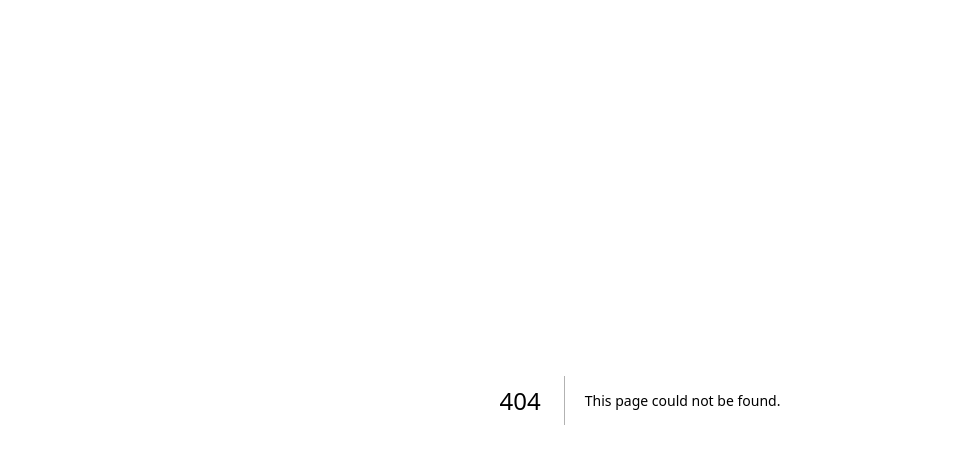
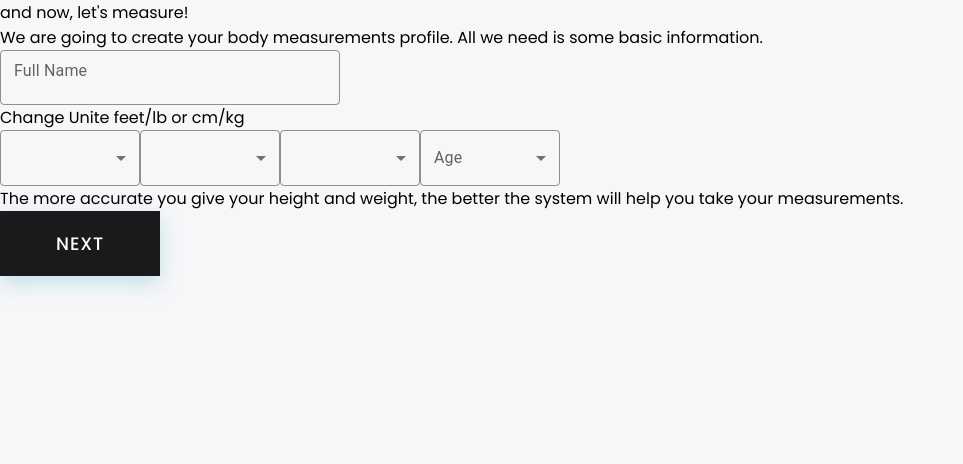
Before and after one commit to b-limitless/cio-b2c-app, a Next.js app: page /order/Measurement in a window 1280 px wide. Before the commit this address had no page. Shown: the top 464 px of the page, without its empty margins (0-963 px from the left). Built offline with nearby package versions, Linux system fonts and the light colour scheme.

Commit message:
added component input select and using them in measurement component

```diff
--- /dev/null
+++ b/components/Input/index.tsx
@@ -0,0 +1,22 @@
+import React from "react";
+import { TextField } from "@mui/material";
+import { style } from "./style";
+
+
+interface InputInterfae {
+  [x: string]: any;
+}
+
+export default function Input({...rest }: InputInterfae) {
+  return (
+    <TextField
+      sx={
+        style
+      }
+      {...rest}
+      size="small"
+    >
+
+    </TextField>
+  )
+}
--- /dev/null
+++ b/components/Input/style.ts
@@ -0,0 +1,32 @@
+import { colors } from "config/colors";
+
+export const style:any = {
+  input: {
+    borderRadius: "6px",
+    fontWeight: "400",
+    fontSize: "16px",
+    lineHeight: "24px",
+    letterSpacing: "0.5px",
+    color: "rgba(0, 0, 0, 0.87)",
+    padding: "16px 12px",
+    fontFamily: "Poppins, sans-serif !important",
+  },
+  "& label.Mui-focused": {
+    color: colors.primary,
+  },
+  "& .MuiInput-underline:after": {
+    borderBottomColor: colors.primary,
+  },
+  "& .MuiOutlinedInput-root": {
+    "& fieldset": {
+      borderColor: colors.lightGray,
+    },
+    "&:hover fieldset": {
+      borderColor: colors.lightGray,
+    },
+    "&.Mui-focused fieldset": {
+      borderWidth: "1px",
+      borderColor: colors.primary,
+    },
+  },
+};
--- /dev/null
+++ b/components/Select/index.tsx
@@ -0,0 +1,47 @@
+import FormControl from '@mui/material/FormControl';
+import InputLabel from '@mui/material/InputLabel';
+import MenuItem from '@mui/material/MenuItem';
+import { default as MUISelect } from '@mui/material/Select';
+import * as React from 'react';
+import { style } from "styles/style";
+
+import { FormHelperText } from '@mui/material';
+
+export interface SelectInterface {
+    options: any[];
+    value: string;
+    label: string;
+    onChange: any;
+    id?: string;
+    [x: string]: any;
+}
+
+
+const Select: React.FC<SelectInterface> = ({ options, label, value, onChange, id, ...rest }: SelectInterface) => {
+    return (
+
+        <FormControl sx={
+            { ...style, minWidth: 140 }
+
+        }
+            error={rest.error}
+        >
+            <InputLabel id={id}>{label}</InputLabel>
+            <MUISelect
+                labelId={id}
+                id={id}
+                value={value}
+                label={label}
+                onChange={onChange}
+                {...rest}
+            >
+                {options.map((option: any, i: number) => <MenuItem key={i} value={option.code}>{option.name}</MenuItem>)}
+            </MUISelect>
+            {rest.error && <FormHelperText sx={{ color: "#d32f2f" }}>Please select {label.toLowerCase()}</FormHelperText>}
+        </FormControl>
+
+    );
+}
+
+
+export default Select;
--- /dev/null
+++ b/pages/order/Measurement/index.tsx
@@ -0,0 +1,62 @@
+import { Button } from 'components/Button'
+import Input from 'components/Input'
+import Select from 'components/Select'
+import React from 'react'
+
+export default function Measurment() {
+    return (
+        <div className='styles measurement__container'>
+            <div className='styles measurement__form'>
+                <div className='styles title'>
+                    and now, let{'\''}s measure!
+                </div>
+                <p className='styles description'>
+                    We are going to create your body measurements profile. All we need is some basic information.
+                </p>
+                <div className='styles form__row'>
+                    <Input label='Full Name' />
+                </div>
+                <p className="styles unite">
+                    Change Unite feet/lb or cm/kg
+                </p>
+                <div className="styles form__row">
+                    <Select
+                        options={[]}
+                        value=''
+                        label=''
+                        onChange={() => { }}
+                    />
+
+                    <Select
+                        options={[]}
+                        value=''
+                        label=''
+                        onChange={() => { }}
+                    />
+
+                    <Select
+                        options={[]}
+                        value=''
+                        label=''
+                        onChange={() => { }}
+                    />
+                    <Select
+                        options={[]}
+                        value=''
+                        label='Age'
+                        onChange={() => { }}
+                    />
+                </div>
+                <p className="style accurate">
+                    The more accurate you give your height and weight, the better the system will help you take your measurements.
+                </p>
+
+                <div className="styles form__row">
+                    <Button variant='primary' type='square'>
+                        Next
+                    </Button>
+                </div>
+            </div>
+        </div>
+    )
+}
--- a/pages/order/index.tsx
+++ b/pages/order/index.tsx
@@ -2,12 +2,13 @@ import Header from 'components/Header/Header';
 import { measurementNavigation } from 'config/product';
 import { OrderProcessType } from 'pages/customize/enums';
 import { useState } from 'react';
+import Measurement from './Measurement';
 export default function Order() {
     const [measurementJourney, setMeasurementJourney] = useState<OrderProcessType>('measurement');
     return (
         <>
             <Header navigations={measurementNavigation} designJourney={measurementJourney} setDesignJourney={setMeasurementJourney} showNavigation />
-
+            <Measurement/>
         </>
     )
 }
--- /dev/null
+++ b/styles/style.ts
@@ -0,0 +1,32 @@
+import { colors } from "config/colors";
+
+export const style:any = {
+  input: {
+    borderRadius: "6px",
+    fontWeight: "400",
+    fontSize: "16px",
+    lineHeight: "24px",
+    letterSpacing: "0.5px",
+    color: "rgba(0, 0, 0, 0.87)",
+    padding: "16px 12px",
+    fontFamily: "Poppins, sans-serif !important",
+  },
+  "& label.Mui-focused": {
+    color: colors.primary,
+  },
+  "& .MuiInput-underline:after": {
+    borderBottomColor: colors.primary,
+  },
+  "& .MuiOutlinedInput-root": {
+    "& fieldset": {
+      borderColor: colors.lightGray,
+    },
+    "&:hover fieldset": {
+      borderColor: colors.lightGray,
+    },
+    "&.Mui-focused fieldset": {
+      borderWidth: "1px",
+      borderColor: colors.primary,
+    },
+  },
+};
```
Also changed, not shown: pages/order/Shipping/index.tsx (added, +7 -0 lines), pages/order/Measurement/measurement.module.scss (added).
